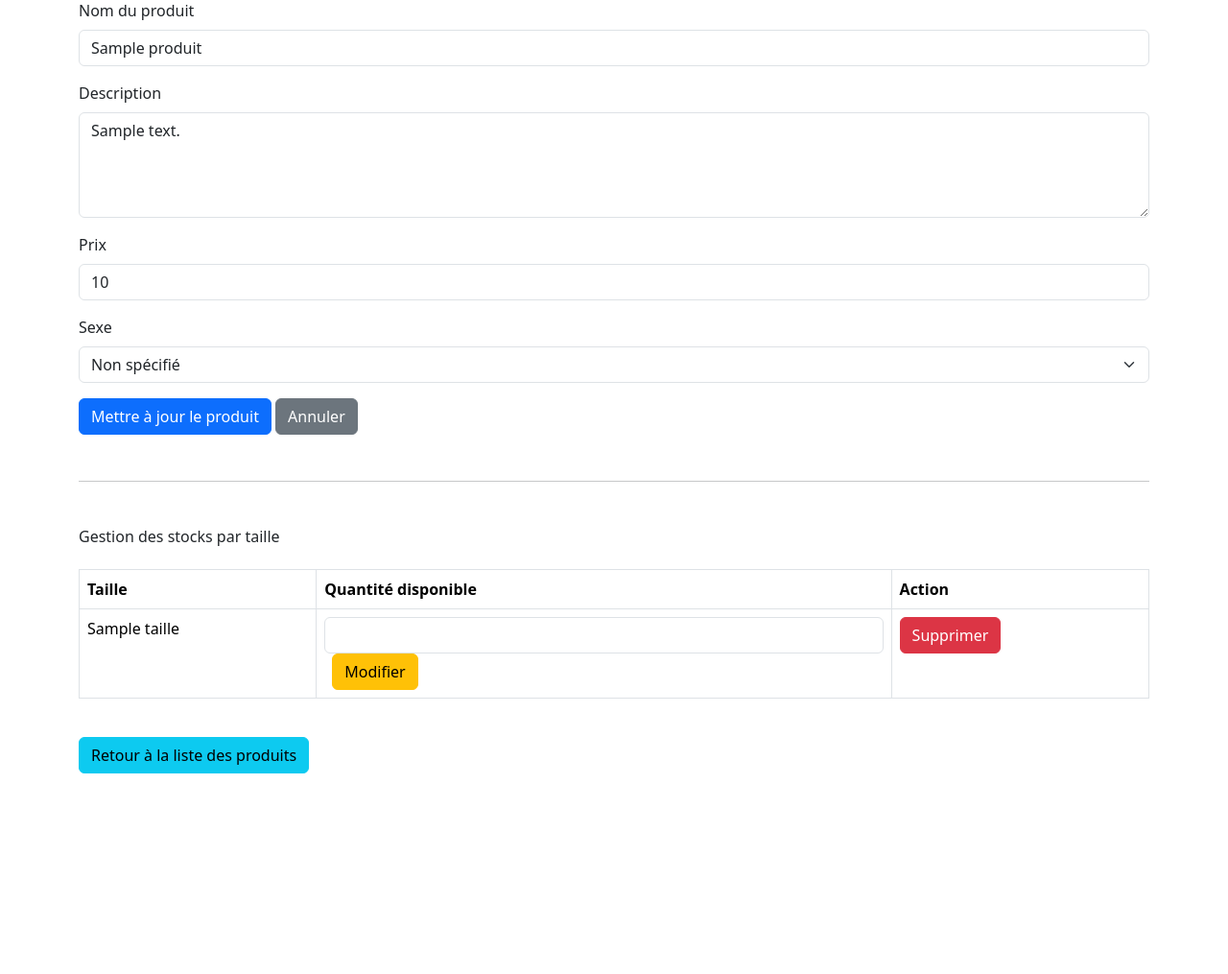
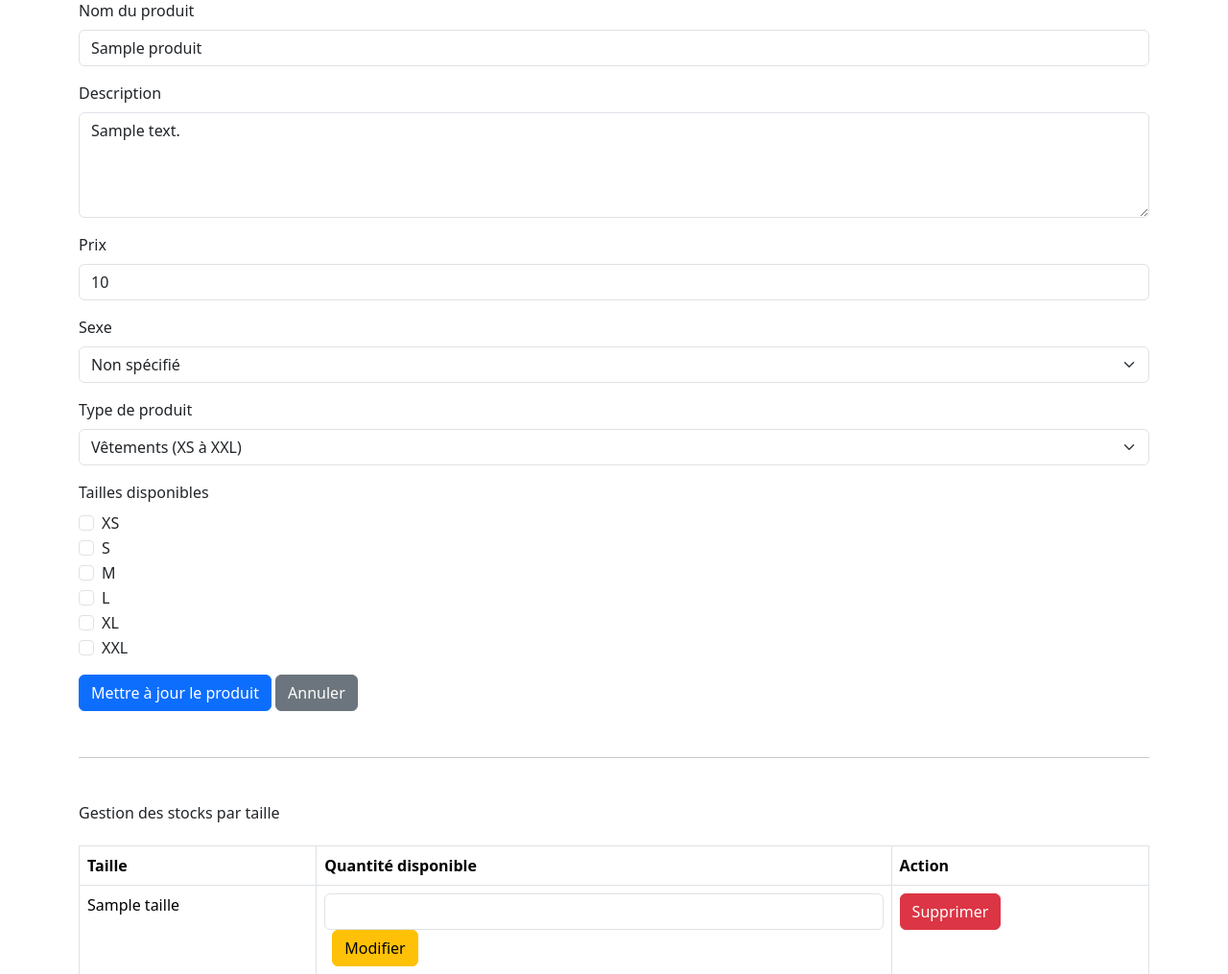
Before and after one commit to MathLopez/BDR-labos, a Flask app: page /modifier_produit/1 in a window 1280 px wide. Shown: the part 92-1107 px from the top of the page at 96% size. Before the commit the page ends 898 px from the top, so only its background shows below. Run offline with Flask 3, Linux system fonts and the light colour scheme; a database or web service that is not in the repository returns one stand-in record (values such as "Sample title"); style sheets or scripts are compiled from the project's sources; some libraries are stand-ins or nearby versions.

Commit message:
ajouter des type de stock

```diff
--- a/Labo-main/Phase4.1/templates/modifier_produit.html
+++ b/Labo-main/Phase4.1/templates/modifier_produit.html
@@ -36,6 +36,22 @@
                     <option value="Femme" {% if produit[3] == 'Femme' %}selected{% endif %}>Femme</option>
                     <option value="Unisexe" {% if produit[3] == 'Unisexe' %}selected{% endif %}>Unisexe</option>
                 </select>
+            </div>
+
+            <div class="mb-3">
+                <label for="type_produit" class="form-label">Type de produit</label>
+                <select class="form-select" id="type_produit" name="type_produit" onchange="updateTailleOptions()">
+                    <option value="habit" {% if produit[4] == 'habit' %}selected{% endif %}>Vêtements (XS à XXL)</option>
+                    <option value="accessoire" {% if produit[4] == 'accessoire' %}selected{% endif %}>Accessoires</option>
+                    <option value="chaussures" {% if produit[4] == 'chaussures' %}selected{% endif %}>Chaussures (36 à 45)</option>
+                </select>
+            </div>
+
+            <div class="mb-3">
+                <label for="tailles" class="form-label">Tailles disponibles</label>
+                <div id="tailles-container">
+                    <!-- Les tailles vont être ajoutées ici par JavaScript en fonction du type de produit -->
+                </div>
             </div>
 
             <button type="submit" class="btn btn-primary">Mettre à jour le produit</button>
@@ -78,6 +94,38 @@
         <a href="/vendeur" class="btn btn-info mt-4">Retour à la liste des produits</a>
     </div>
 
+    <script>
+        // Fonction pour mettre à jour les options de taille en fonction du type de produit
+        function updateTailleOptions() {
+            const typeProduit = document.getElementById('type_produit').value;
+            const taillesContainer = document.getElementById('tailles-container');
+            taillesContainer.innerHTML = '';  // Vider les tailles existantes
+
+            let tailles = [];
+
+            if (typeProduit === 'habit') {
+                tailles = ['XS', 'S', 'M', 'L', 'XL', 'XXL'];
+            } else if (typeProduit === 'accessoire') {
+                tailles = ['Unique'];
+            } else if (typeProduit === 'chaussures') {
+                tailles = ['36', '37', '38', '39', '40', '41', '42', '43', '44', '45'];
+            }
+
+            tailles.forEach(taille => {
+                const div = document.createElement('div');
+                div.classList.add('form-check');
+                div.innerHTML = `
+                    <input class="form-check-input" type="checkbox" name="tailles[]" value="${taille}">
+                    <label class="form-check-label">${taille}</label>
+                `;
+                taillesContainer.appendChild(div);
+            });
+        }
+
+        // Mettre à jour les tailles dès le chargement de la page
+        window.onload = updateTailleOptions;
+    </script>
+
     <script src="https://cdn.jsdelivr.net/npm/@popperjs/core@2.10.2/dist/umd/popper.min.js" integrity="sha384-EhvF2+ZxovLRjl6pHAhQzZTn07SAXnW13fX2ZZXDXy9WR6h68shlJWOSY8gG0mdw" crossorigin="anonymous"></script>
     <script src="https://cdn.jsdelivr.net/npm/bootstrap@5.3.0-alpha1/dist/js/bootstrap.min.js" integrity="sha384-bd5Wf3hNk8U2zQMQ8QvY+E++s9TVN27C+jCmevDLl/0U8uVliACVwv6W2bmG0qkT" crossorigin="anonymous"></script>
 </body>
```
